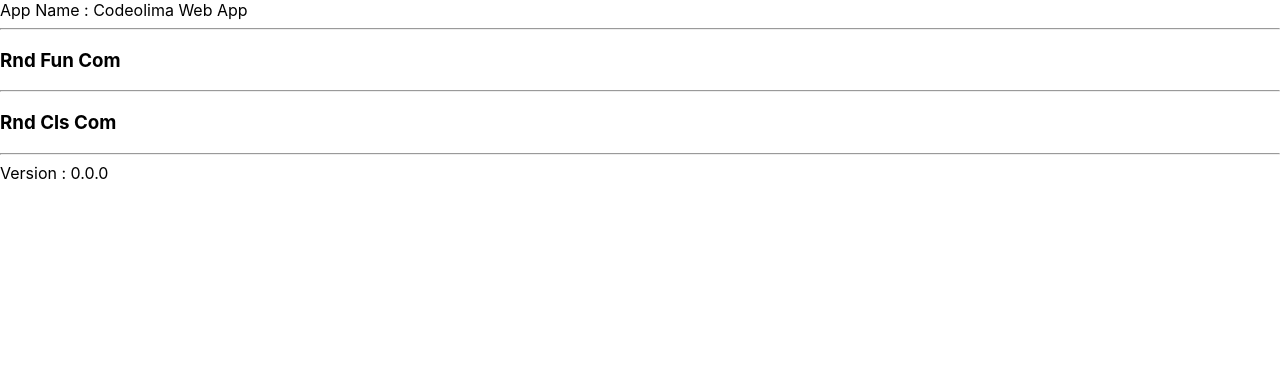
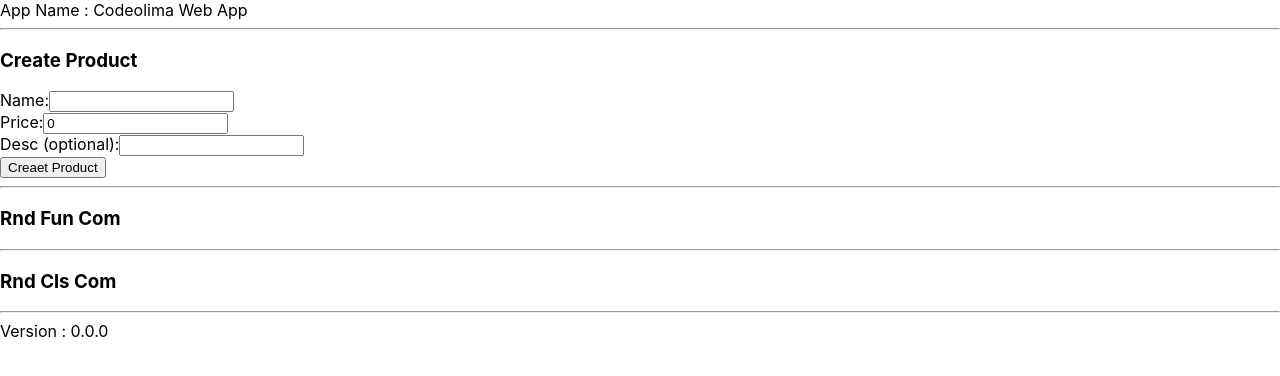
Before and after one commit to amilacodeolima/rnd-mern, a React (Create React App) app in the folder client/: page / in a window 1280 px wide. Shown: the top 376 px of the page. Built offline with nearby package versions, Linux system fonts and the light colour scheme; no server answers.

Commit message:
add Product Create form and integration to backend

```diff
--- a/client/src/Components/Content.js
+++ b/client/src/Components/Content.js
@@ -1,10 +1,16 @@
 import React from 'react'
 import RndFunCom from './RndFunCom'
 import RndClsCom from './RndClsCom'
+import CreateProduct from './CreateProduct'
 
 export default function Content() {
   return (
     <>
+      <hr/>
+      <h3>Create Product</h3>
+      <div>
+        <CreateProduct />
+      </div>
       <hr/>
       <h3>Rnd Fun Com</h3>
       <div>
--- /dev/null
+++ b/client/src/Components/CreateProduct.js
@@ -0,0 +1,84 @@
+import React, { useState } from 'react'
+import { createProducts } from '../Services/apiService'
+
+const CreateProduct = () => {
+
+    const [product, setProduct] = useState({name: '', price: 0, desc: ''})
+    const [errors, setErrors] = useState({})
+
+    const handleSumbit = (e) => {
+        e.preventDefault()
+        if(validateForm()){
+            createProducts(product)
+              .then((response) => {
+                setProduct({name: '', price: 0, desc: ''})
+              })
+              .catch((error) => {
+                console.log(error);
+              })
+              .finally(() => {
+                // always executed
+              });
+        }
+    }
+
+    const validateForm = () => {
+
+        let tempErros = {}
+        tempErros.name = product.name ? '' : 'Name field is required.'
+        tempErros.price = product.price > 0 ? '' : 'Pirce must be greater than zero.'
+        tempErros.desc = '';
+
+        setErrors({...tempErros})
+        return Object.values(tempErros).every((x) => x === '');
+    }
+
+    const handleChange = (e) => {
+        const { name, value } = e.target;
+        setProduct({ ...product, [name] : value })
+
+    }
+
+    return (
+        <>
+            <form onSubmit={handleSumbit}>
+                <div >
+                    <label htmlFor='name'>Name:</label>
+                    <input
+                        type="text"
+                        id="name"
+                        name="name"
+                        value={product.name}
+                        onChange={handleChange}
+                    />
+                    <div style={{color:"red"}}>{errors.name}</div>
+                </div>
+                <div >
+                    <label htmlFor='price'>Price:</label>
+                    <input
+                        type='number'
+                        id="price"
+                        name="price"
+                        value={product.price}
+                        onChange={handleChange}
+                    />
+                    <div style={{color:"red"}}>{errors.price}</div>
+                </div>
+                <div>
+                <label htmlFor='desc'>Desc (optional):</label>
+                    <input
+                        type="text"
+                        id="desc"
+                        name="desc"
+                        value={product.desc}
+                        onChange={handleChange}
+                    />
+                    <div style={{color:"red"}}>{errors.desc}</div>
+                </div>
+                <button type="submit">Creaet Product</button>
+            </form>
+        </>
+    )
+}
+
+export default CreateProduct;
--- a/client/src/Services/apiService.js
+++ b/client/src/Services/apiService.js
@@ -9,4 +9,5 @@
 // TODO : Add Pagination
 export const fetchProducts = () => apiClient.get('/products');
 export const fetchProductById = (id) => apiClient.get(`/products/${id}`);
+export const createProducts = (payload) => apiClient.post(`/products`, payload)
 // TODO : Product -> Create, Update, Delete
```
Also changed, not shown: 2 other files (tests, documents, lock files or other folders).
